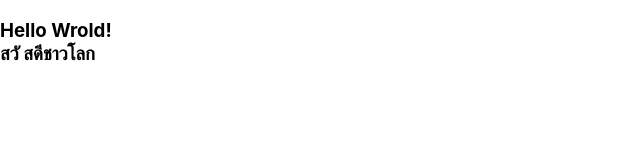
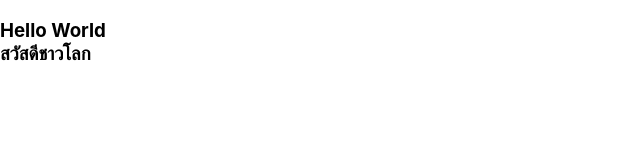
Before and after one commit to Aamonrat/app1, a React (Create React App) app: page / in a window 1280 px wide. Shown: the top 160 px of the page, without its empty margins (0-640 px from the left). Built offline with nearby package versions, Linux system fonts and the light colour scheme.

Commit message:
Update App.js Hello World
Update App.js Hello World

```diff
--- a/src/App.js
+++ b/src/App.js
@@ -3,7 +3,7 @@ import logo from './logo.svg';
 import React from 'react';
 
 function App() {
-    return <h3 > Hello Wrold! < br / > สวั สดีชาวโลก < /h3>
+    return <h3>Hello World <br/>สวัสดีชาวโลก</h3>
 }
 
 export default App;
```
